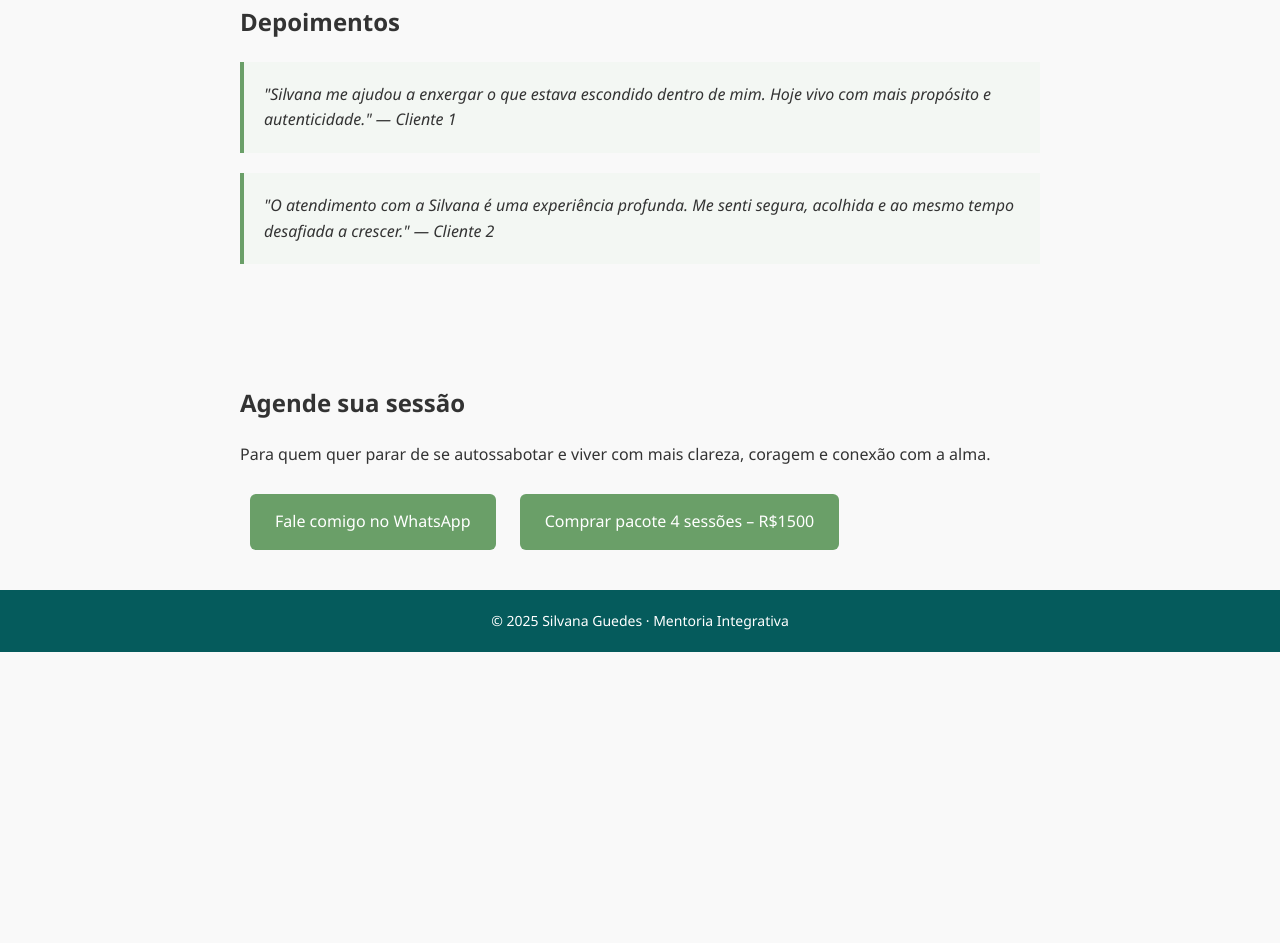
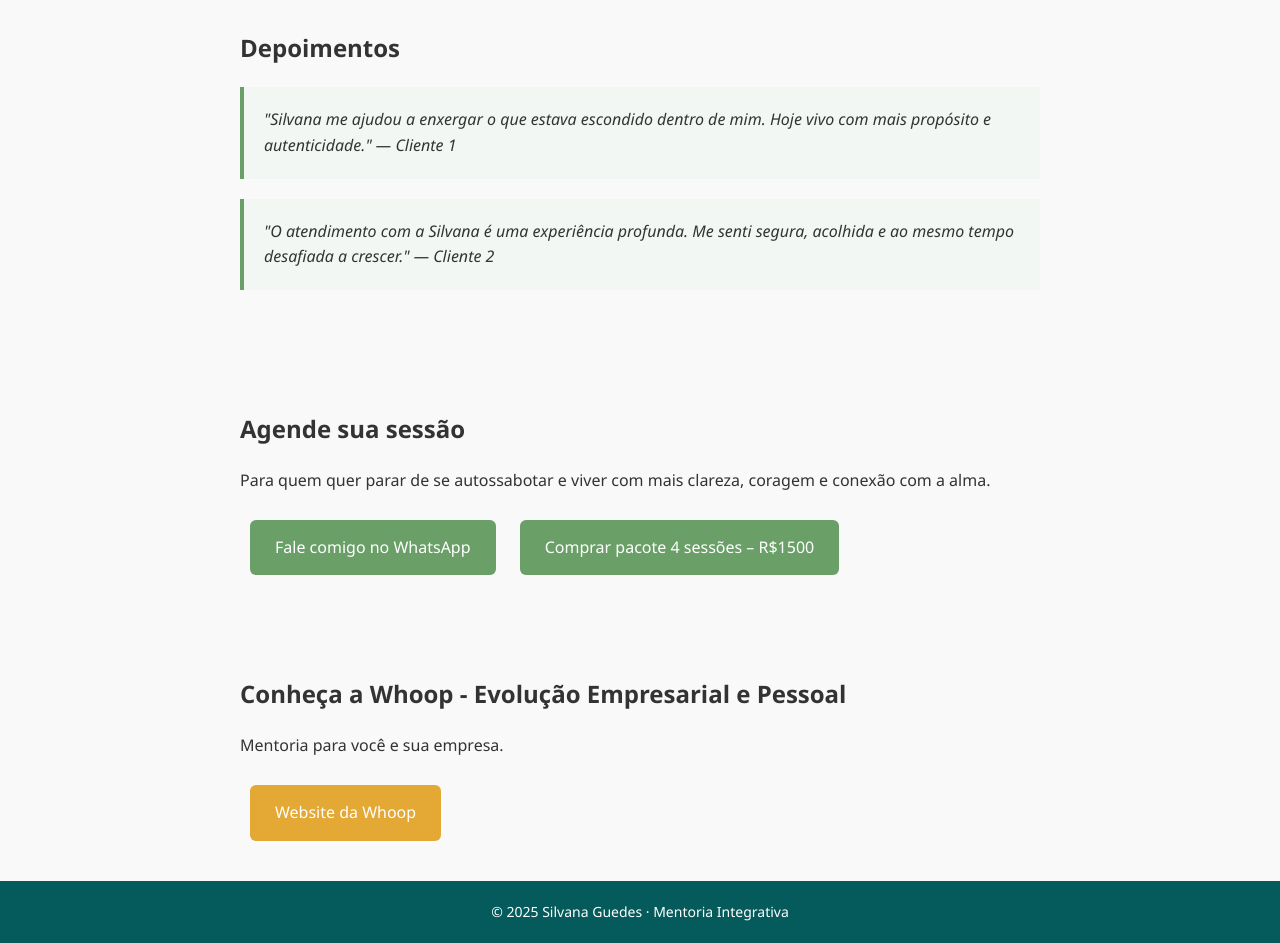
Before and after one commit to silvanahguedes/silvanahguedes.github.io, a plain HTML site: page index.html in a window 1280 px wide. Shown: the part 815-1758 px from the top of the page. Before the commit the page ends 1467 px from the top, so only its background shows below. Drawn offline with Linux system fonts and the light colour scheme.

Commit message:
Update index.html

```diff
--- a/index.html
+++ b/index.html
@@ -65,6 +65,23 @@
       background-color: #557b52;
     }
 
+    .whoop-button {
+      background-color: #E4A834;
+      color: white;
+      padding: 15px 25px;
+      font-size: 16px;
+      border: none;
+      border-radius: 6px;
+      cursor: pointer;
+      text-decoration: none;
+      display: inline-block;
+      margin: 10px 10px 0 10px;
+    }
+
+    .whoop-button:hover {
+      background-color: ##1F1F1F;
+    }
+
     .testimonial {
       background-color: #f3f7f3;
       border-left: 4px solid #6a9f68;
@@ -93,7 +110,7 @@
   <section>
     <h2>Sobre mim</h2>
     <p>Sou doutora em Administração com ênfase em espiritualidade no trabalho, mestre em Ciência Política, pós-graduada em Psicologia Junguiana, Neurociência, Psicologia Positiva e Mindfulness pela PUC-PR. Também sou Conselheira Terapêutica Metafísica formada por Luiz Antônio Gasparetto, coach pelo IBC, reikiana mestre e praticante de terapias vibracionais como pranaterapia, QiGong e fundamentos do Taoísmo.</p>
-    <p>Minha missão é ajudar buscadores que não aceitam mais viver no automático a se reconectarem com sua essência, integrando ciência, alma e coragem.</p>
+    <p>Minha missão é ajudar buscadores que não aceitam mais viver no automático a se reconectarem com sua essência, integrando ciência, alma e coragem. Sou, também, sócia-diretora da Whoop - Evolução Empresarial e Pessoal. </p>
   </section>
 
   <section>
@@ -115,6 +132,15 @@
     </a>
   </section>
 
+  <section>
+    <h2>Conheça a Whoop - Evolução Empresarial e Pessoal</h2>
+    <p>Mentoria para você e sua empresa.</p>
+
+    <a class="whoop-button" href="https://whoopevolucao.com.br/" target="_blank">
+      Website da Whoop
+    </a>
+  </section>
+
   <footer>
     © 2025 Silvana Guedes · Mentoria Integrativa
   </footer>
```
